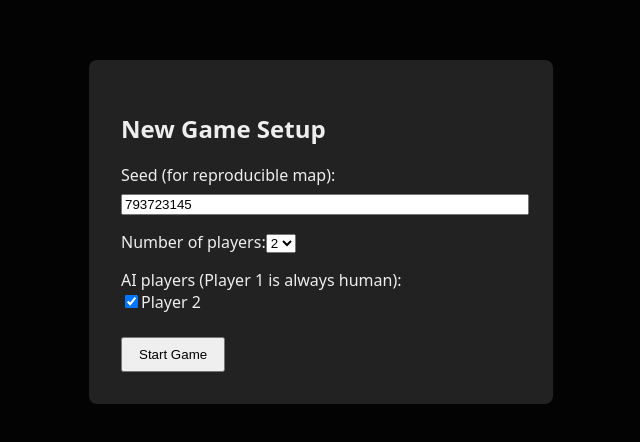
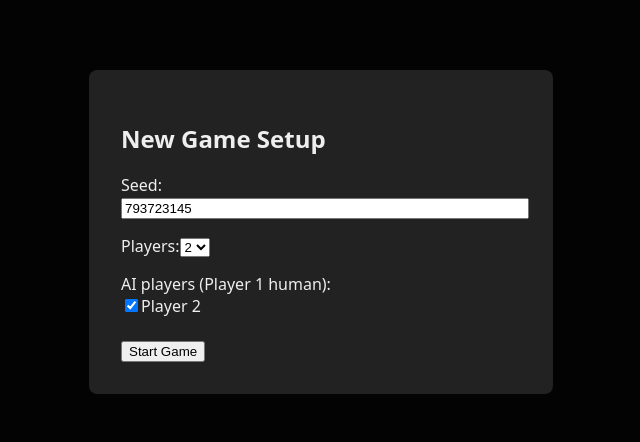
Before and after one commit to FutureXRP/borderline-orders-supplies, a React (Vite) app: page / in a window 1280 px wide. Shown: the part 168-610 px from the top of the page, without its empty margins (319-959 px from the left). Built offline with nearby package versions, Linux system fonts and the light colour scheme.

Commit message:
Update App.tsx

```diff
--- a/src/App.tsx
+++ b/src/App.tsx
@@ -1,5 +1,5 @@
-import React, { useEffect, useState } from 'react';
-import { createInitialGameState, GameState, Player, loadGame, saveGame } from '@/game/gameState';
+import { useEffect, useState } from 'react';
+import { createInitialGameState, GameState, loadGame, saveGame } from '@/game/gameState';
 import { resolveRound } from '@/game/resolution';
 import CanvasMap from '@/ui/CanvasMap';
 import ControlPanel from '@/ui/ControlPanel';
@@ -16,7 +16,7 @@ export default function App() {
   const [showNewGameModal, setShowNewGameModal] = useState(true);
   const [seedInput, setSeedInput] = useState<string>(Math.floor(Math.random() * 1e9).toString());
   const [playerCount, setPlayerCount] = useState(2);
-  const [aiPlayers, setAiPlayers] = useState<number[]>([1]); // player indices starting from 0
+  const [aiPlayers, setAiPlayers] = useState<number[]>([1]);
 
   useEffect(() => {
     const saved = loadGame();
@@ -40,17 +40,15 @@ export default function App() {
     saveGame(state);
   };
 
-  const handleLockOrders = (currentPlayer: Player) => {
+  const handleLockOrders = (currentPlayer: any) => {
     if (!gameState) return;
     const updated = { ...gameState };
     updated.players[currentPlayer.index].hasLocked = true;
     setGameState(updated);
     saveGame(updated);
 
-    // Check if all players locked
     const allLocked = updated.players.every(p => p.hasLocked || p.isAI);
     if (allLocked) {
-      // Run AI planning for any AI that hasn't "locked" yet (they plan instantly)
       let stateWithAI = { ...updated };
       for (const player of stateWithAI.players) {
         if (player.isAI && !player.hasLocked) {
@@ -71,16 +69,11 @@ export default function App() {
       <Modal isOpen={showNewGameModal}>
         <h2>New Game Setup</h2>
         <label>
-          Seed (for reproducible map):
-          <input
-            type="text"
-            value={seedInput}
-            onChange={e => setSeedInput(e.target.value)}
-            style={{ width: '100%', marginTop: '8px' }}
-          />
+          Seed:
+          <input type="text" value={seedInput} onChange={e => setSeedInput(e.target.value)} style={{ width: '100%' }} />
         </label>
         <label style={{ display: 'block', marginTop: '16px' }}>
-          Number of players:
+          Players:
           <select value={playerCount} onChange={e => setPlayerCount(Number(e.target.value))}>
             <option value={2}>2</option>
             <option value={3}>3</option>
@@ -88,19 +81,16 @@ export default function App() {
           </select>
         </label>
         <label style={{ display: 'block', marginTop: '16px' }}>
-          AI players (Player 1 is always human):
+          AI players (Player 1 human):
           <div>
             {Array.from({ length: playerCount - 1 }, (_, i) => (
-              <label key={i + 1}>
+              <label key={i}>
                 <input
                   type="checkbox"
                   checked={aiPlayers.includes(i + 1)}
                   onChange={e => {
-                    if (e.target.checked) {
-                      setAiPlayers([...aiPlayers, i + 1]);
-                    } else {
-                      setAiPlayers(aiPlayers.filter(p => p !== i + 1));
-                    }
+                    if (e.target.checked) setAiPlayers([...aiPlayers, i + 1]);
+                    else setAiPlayers(aiPlayers.filter(p => p !== i + 1));
                   }}
                 />
                 Player {i + 2}
@@ -108,9 +98,7 @@ export default function App() {
             ))}
           </div>
         </label>
-        <button onClick={startNewGame} style={{ marginTop: '24px', padding: '8px 16px' }}>
-          Start Game
-        </button>
+        <button onClick={startNewGame} style={{ marginTop: '24px' }}>Start Game</button>
       </Modal>
     );
   }
```
